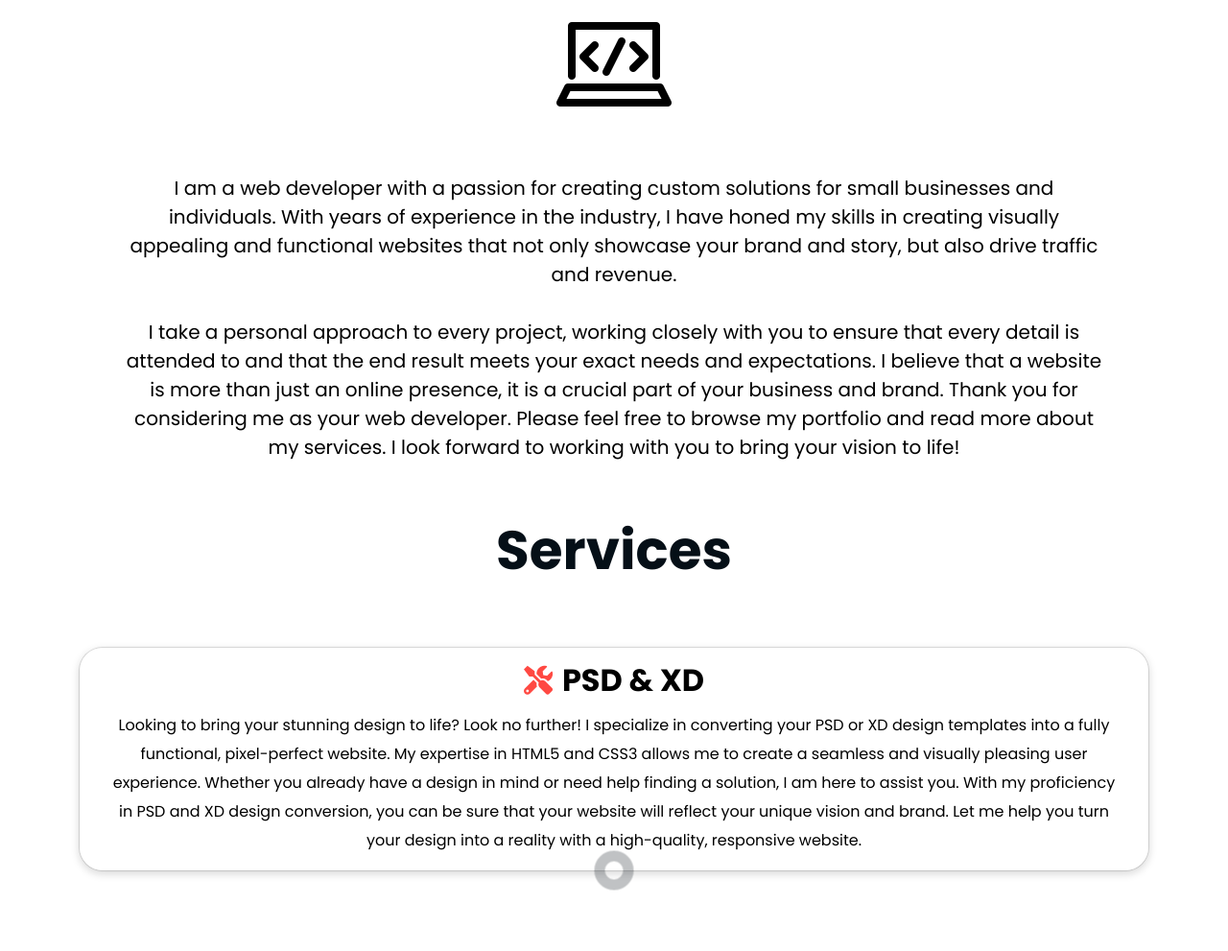
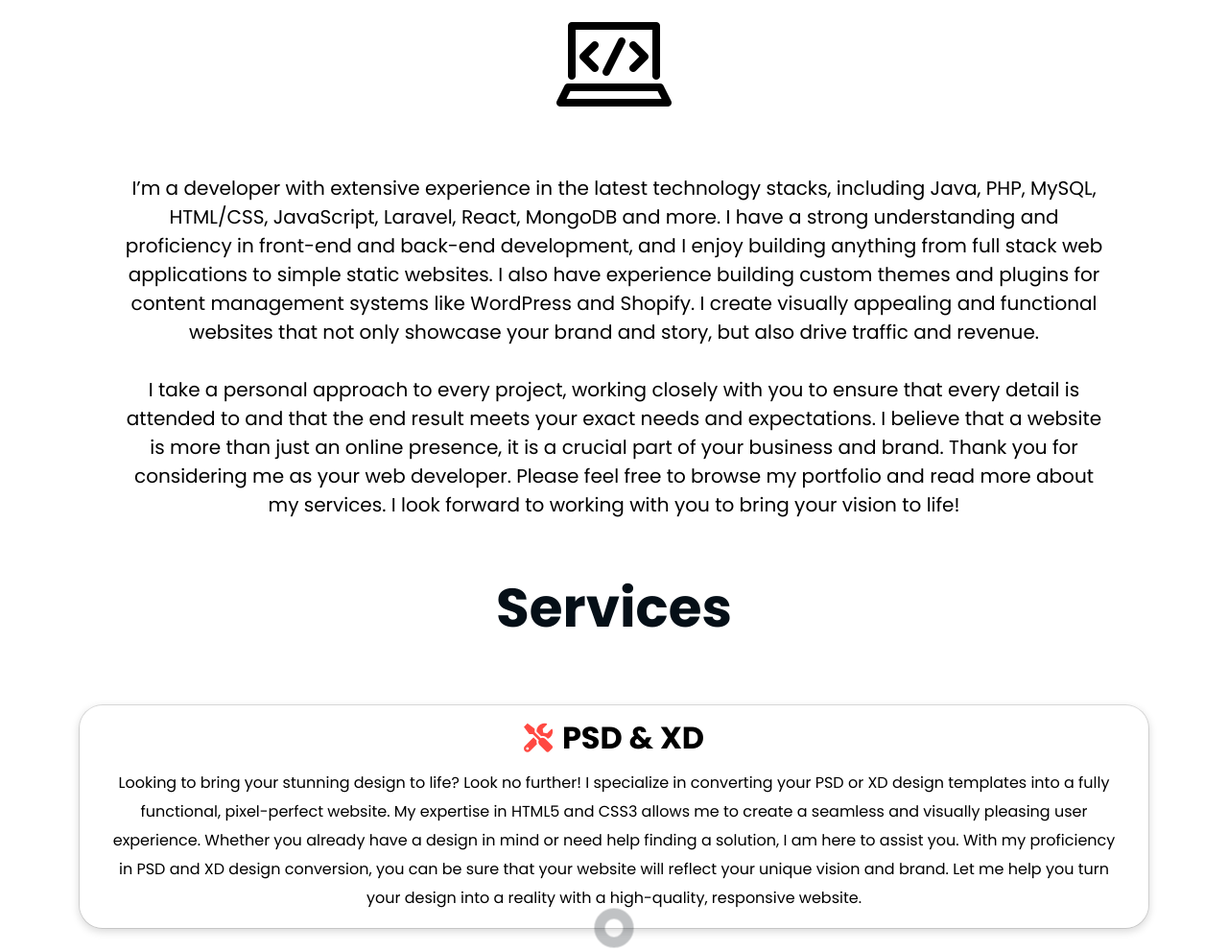
Before and after one commit to acrighton1/PortfolioSite, a plain HTML site: page index.html in a window 1280 px wide. Shown: the part 986-1977 px from the top of the page at 96% size. Drawn offline with nearby package versions, Linux system fonts and the light colour scheme; files whose address does not match are found by name.

Commit message:
editing about me

```diff
--- a/index.html
+++ b/index.html
@@ -76,7 +76,7 @@
                                 <img class="seperator-dot-3 text-center mt-5  " src="images/codetop.png" alt="seperator dot">
 
                               <h5 class="intro-2 text-center fs-5 lh-base fw-normal text-wrap mx-5 px-auto">
-                                 I am a web developer with a passion for creating custom solutions for small businesses and individuals. With years of experience in the industry, I have honed my skills in creating visually appealing and functional websites that not only showcase your brand and story, but also drive traffic and revenue.
+                                 I’m a developer with extensive experience in the latest technology stacks, including Java, PHP, MySQL, HTML/CSS, JavaScript, Laravel, React, MongoDB and more. I have a strong understanding and proficiency in front-end and back-end development, and I enjoy building anything from full stack web applications to simple static websites. I also have experience building custom themes and plugins for content management systems like WordPress and Shopify. I create visually appealing and functional websites that not only showcase your brand and story, but also drive traffic and revenue.
                                 <br><br>
                                 I take a personal approach to every project, working closely with you to ensure that every detail is attended to and that the end result meets your exact needs and expectations. I believe that a website is more than just an online presence, it is a crucial part of your business and brand.
                                 Thank you for considering me as your web developer. Please feel free to browse my portfolio and read more about my services. I look forward to working with you to bring your vision to life!</h5>
@@ -341,9 +341,6 @@
                                     <div class="container">
                                       <div data-aos="fade-down" data-aos-duration="2000">
                                     <p class="about-me-text d-flex justify-content-center text-center mx-5 text-wrap">  I have always had a passion for technology and problem-solving, which led me to pursue a career in this field.<br><br>
-
-                                       I have experience building and deploying full stack web applications using technologies such as HTML, CSS, JavaScript, and libraries and frameworks such as React, Next.js, Bootstrap, and Laravel. I have a strong understanding of front-end and back-end development, and I am comfortable working with databases and server-side languages like SQL and PHP. I also have experience working with content management systems such as WordPress and Shopify, building custom themes and plugins.<br><br>
-
                                        I am also an avid reader and enjoy spending time outdoors, particularly hiking, camping, and fishing. I love the opportunity to connect with nature and clear my mind. I am always looking for new challenges and opportunities to improve my skills and knowledge in software engineering and web development, and I believe that there is always room to learn and grow in this rapidly-evolving field.</p>
                                     </div>
                                   </div>
```
